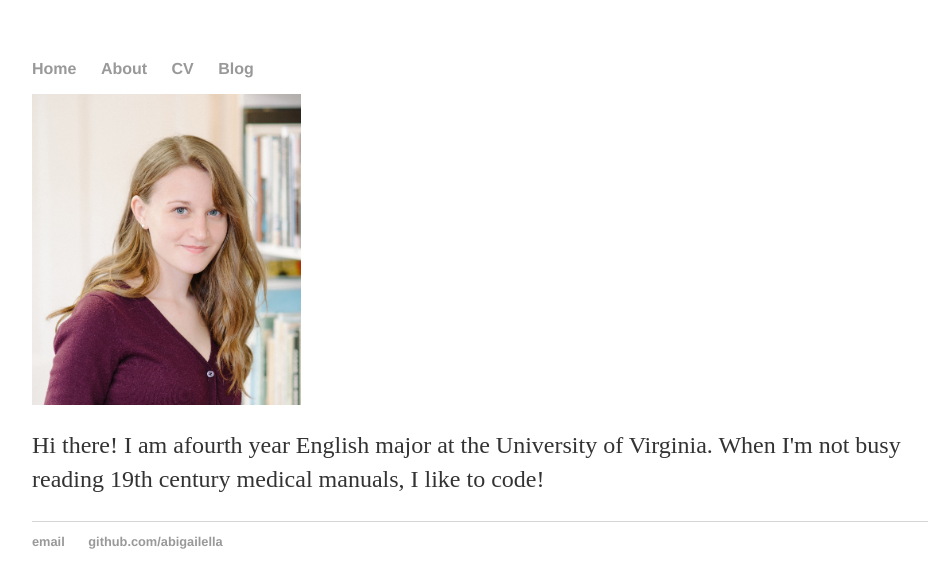
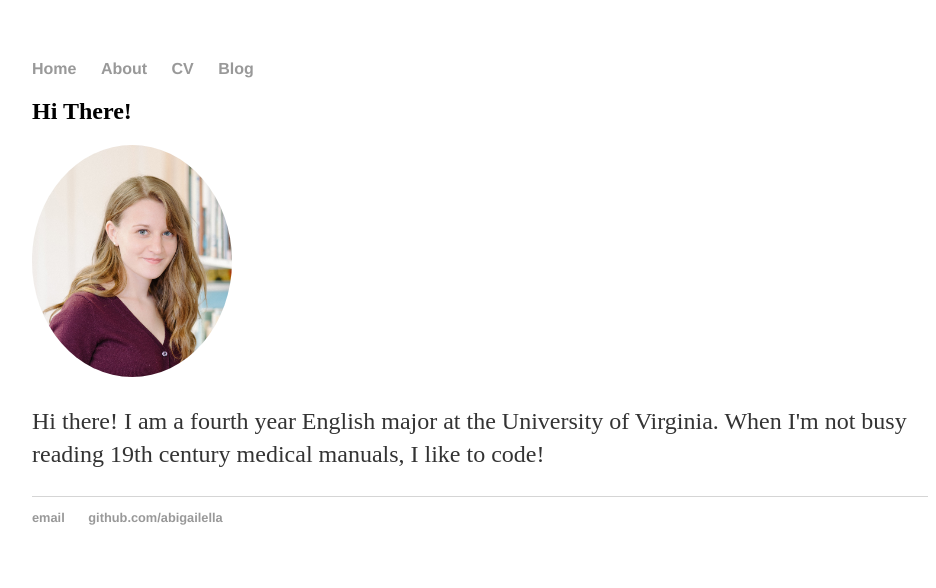
Before and after one commit to abigailella/abigailella.github.io, a Jekyll site: the page built from about.html, in a window 1280 px wide. Shown: the top 588 px of the page, without its empty margins (160-1096 px from the left). Built offline with Jekyll 4.4.1, drawn with Linux system fonts in a browser that asks for light colours.

Commit message:
Update about.html

```diff
--- a/about.html
+++ b/about.html
@@ -2,13 +2,30 @@
 layout: default
 title: Abigail E. Johnson
 ---
-<div class="jumbotron jumbotron-fluid">
-	<div class="text-center">
-  				<img src="headshot.jpg" alt = "Avatar" class="mx rounded-circle" style="width:30%; height:30%;" style = "border-radius: 50%" align="middle">
-  					<p>Hi there! I am afourth year English major at the University of Virginia.
+
+
+<html>
+<head>
+<meta name="viewport" content="width=device-width, initial-scale=1">
+<style>
+img {
+  border-radius: 50%;
+}
+</style>
+</head>
+<body>
+
+<h2>Hi There!</h2>
+
+<img src="headshot.jpg" alt="Avatar" style="width:200px">
+<p>Hi there! I am a fourth year English major at the University of Virginia.
 					When I'm not busy reading 19th century medical manuals, I like to code!</p>
-  				</hr>
-  			</div>
-</div>
+</body>
+</html>
+
+
+
+
+
 
 <!-- /.blurb -->
```
